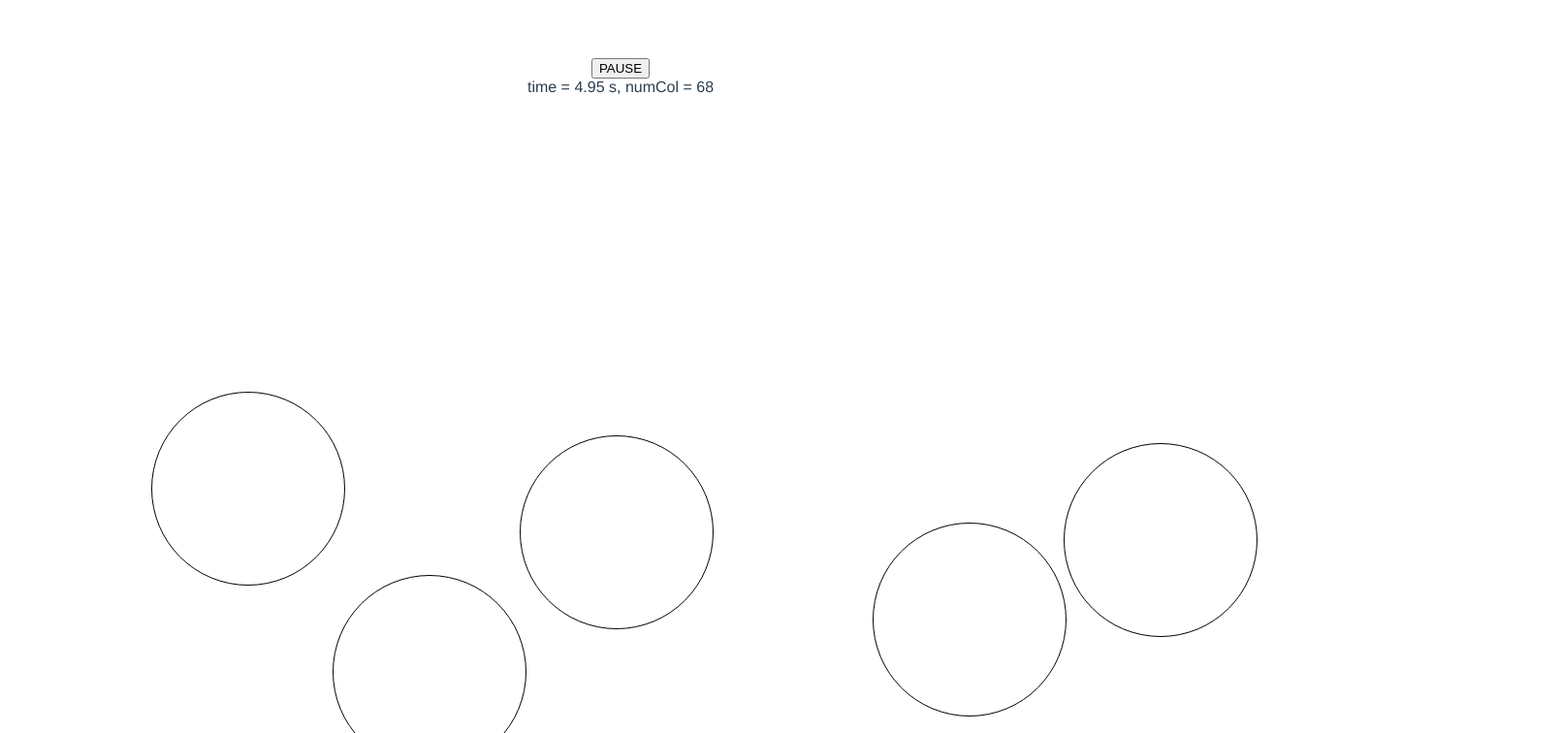
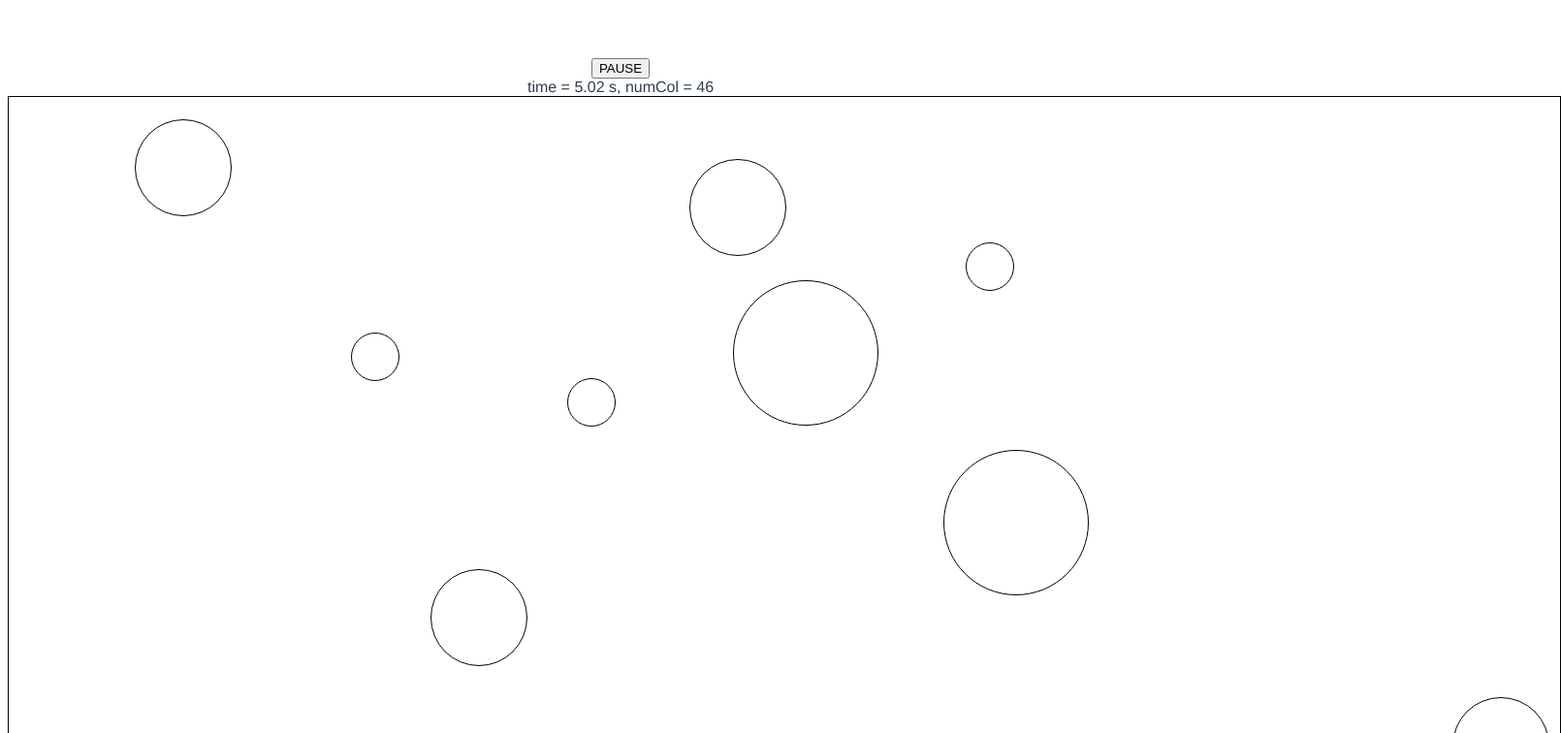
Before and after one commit to pknipp/collisions, a Vue app: page / in a window 1280 px wide. Shown: the top 756 px of the page at 97% size, 1610 px wide, since content can reach past the window. Built offline with nearby package versions, Linux system fonts and the light colour scheme.

Commit message:
Allow the diameters to vary, w/mass being proportional to diameter.

```diff
--- a/src/App.vue
+++ b/src/App.vue
@@ -4,12 +4,18 @@
     <!-- <HelloWorld msg="Welcome to my very first Vue.js App" /> -->
     <button @click="running = !running">{{running ? "PAUSE" : "START"}}</button>
     <div>time = {{time.toFixed(2)}} s, numCol = {{numCol}}</div>
-    <div class="container" v-bind:style="{width: dims[0] + 'px', height: dims[1] + 'px'}">
+    <div class="container" v-bind:style="{
+      width: dims[0] + 'px',
+      height: dims[1] + 'px',
+      borderWidth: '1px',
+      borderStyle: 'solid',
+      borderColor: 'black',
+    }">
       <div v-for="dot of dots" :key="dot.id" class="dot" v-bind:style="{
-        left:dot.rxy[0] + 'px',
-        top:dot.rxy[1] + 'px',
-        height: diameter + 'px',
-        width: diameter + 'px',
+        left:(dot.rxy[0] - dot.diameter/2) + 'px',
+        top:(dot.rxy[1] - dot.diameter/2) + 'px',
+        height: dot.diameter + 'px',
+        width: dot.diameter + 'px',
         transitionDuration: dt + 's'
       }"></div>
     </div>
@@ -31,15 +37,19 @@ export default {
       dt: 0,
       // units are px and px/s
       dots: [
-        {id: 1, rxy: [200, 300], vxy: [800, 0]},
-        {id: 2, rxy: [500, 300], vxy: [0,0]},
-        {id: 3, rxy: [600, 200], vxy: [0, 900]},
-        {id: 4, rxy: [800, 500], vxy: [500, 500]},
-        {id: 5, rxy: [1000, 100], vxy: [400, 800]},
+        {id: 1, diameter: 50, rxy: [200, 300], vxy: [80, 3]},
+        {id: 2, diameter: 100, rxy: [500, 300], vxy: [100,2]},
+        {id: 3, diameter: 150, rxy: [600, 200], vxy: [100, 90]},
+        {id: 4, diameter: 50, rxy: [800, 500], vxy: [500, 50]},
+        {id: 5, diameter: 100, rxy: [1000, 100], vxy: [40, 800]},
+        {id: 6, diameter: 50, rxy: [1200, 300], vxy: [80, 3]},
+        {id: 7, diameter: 100, rxy: [500, 700], vxy: [100,2]},
+        {id: 8, diameter: 150, rxy: [700, 700], vxy: [100, 90]},
+        {id: 9, diameter: 50, rxy: [1100, 500], vxy: [500, 50]},
+        {id: 10, diameter: 100, rxy: [1000, 100], vxy: [40, 800]},
       ],
-      diameter: 200,
       numCol: 0,
-      dims: [1500, 700],
+      dims: [1600, 800],
       running: true
     }
   },
@@ -69,16 +79,16 @@ export default {
       // 1st index: whether wall represents min or max value of coordinate
       // DRY up following code?
       if (dot.vxy[1]>=0 && dot.vxy[0]>=0) {
-        return (dot.vxy[1]*(this.dims[0]-this.diameter/2-dot.rxy[0])>dot.vxy[0]*(this.dims[1]-this.diameter/2-dot.rxy[1]))? [ 1, 1] : [0, 1];
+        return (dot.vxy[1]*(this.dims[0]-dot.diameter/2-dot.rxy[0])>dot.vxy[0]*(this.dims[1]-dot.diameter/2-dot.rxy[1]))? [ 1, 1] : [0, 1];
       }
       if (dot.vxy[1]>=0 && dot.vxy[0]<0) {
-        return (dot.vxy[1] * (dot.rxy[0]-this.diameter/2)>-dot.vxy[0]*(this.dims[1]-this.diameter/2-dot.rxy[1]))? [1, 1]: [0, 0];
+        return (dot.vxy[1] * (dot.rxy[0]-dot.diameter/2)>-dot.vxy[0]*(this.dims[1]-dot.diameter/2-dot.rxy[1]))? [1, 1]: [0, 0];
       }
       if (dot.vxy[1]<0 && dot.vxy[0]>=0) {
-        return (-dot.vxy[1]*(this.dims[0] - this.diameter/2 - dot.rxy[0])> dot.vxy[0] * (dot.rxy[1] - this.diameter/2)) ? [1, 0] : [0, 1];
+        return (-dot.vxy[1]*(this.dims[0] - dot.diameter/2 - dot.rxy[0])> dot.vxy[0] * (dot.rxy[1] - dot.diameter/2)) ? [1, 0] : [0, 1];
       }
       if (dot.vxy[1]<0 && dot.vxy[0]<0) {
-        return (-dot.vxy[1]*(dot.rxy[0]-this.diameter/2)>-dot.vxy[0] * (dot.rxy[1]-this.diameter/2)) ? [1, 0] : [0, 0];
+        return (-dot.vxy[1]*(dot.rxy[0]-dot.diameter/2)>-dot.vxy[0] * (dot.rxy[1]-dot.diameter/2)) ? [1, 0] : [0, 0];
       }
     },
     increment: function () {
@@ -90,51 +100,61 @@ export default {
           for (let j = i; j < this.dots.length; j++) {
             let dt = Infinity;
             if (j !== i) {
+              let doti = this.dots[i];
+              let dotj = this.dots[j];
               // relative velocity and position (vectors) of two dots
-              dv = this.dots[i].vxy.map((vcomp, k) => vcomp - this.dots[j].vxy[k]);
-              dr = this.dots[i].rxy.map((rcomp, k) => rcomp - this.dots[j].rxy[k]);
+              dv = doti.vxy.map((vcomp, k) => vcomp - dotj.vxy[k]);
+              dr = doti.rxy.map((rcomp, k) => rcomp - dotj.rxy[k]);
+              let totRadius = (doti.diameter + dotj.diameter) / 2;
               // coarse requirement which must be met, if inter-dot collision is to occur.
               if (dv.reduce((dot, vcomp, k) => dot + vcomp * dr[k], 0) < 0) {
                 // precise requirement for inter-dot collision
-                if (this.willCollide(this.diameter, dr, dv)) dt = this.timeToCollide(this.diameter, dr, dv);
+                if (this.willCollide(totRadius, dr, dv)) {
+                  dt = this.timeToCollide(totRadius, dr, dv);
+                  console.log(dt, totRadius, dr, dv);
+                }
               }
-              // wallIndex = 0; // this means that next collision is NOT with a wall.
             } else {
               wallIndex = this.whichWall(this.dots[i]);
               if (wallIndex[1]) {
-                dt = (this.dims[wallIndex[0]] - this.diameter / 2 - this.dots[i].rxy[wallIndex[0]]) / this.dots[i].vxy[wallIndex[0]];
+                // reflects from top & bottom walls
+                dt = (this.dims[wallIndex[0]] - this.dots[i].diameter / 2 - this.dots[i].rxy[wallIndex[0]]) / this.dots[i].vxy[wallIndex[0]];
               } else {
-                dt = -(this.dots[i].rxy[wallIndex[0]] - this.diameter / 2) / this.dots[i].vxy[wallIndex[0]];
+                // reflects from right & left walls
+                dt = -(this.dots[i].rxy[wallIndex[0]] - this.dots[i].diameter / 2) / this.dots[i].vxy[wallIndex[0]];
               }
             }
+            // update the details for the collision which'll occur next
             if (dt < dtMin) [dtMin, iMin, jMin, wallIndexMin] = [dt, i, j, [...wallIndex]];
           }
         }
         // Change each dot's coordinates until the moment of the next collision.
         this.dots.forEach((dot, i) => dot.rxy.forEach((comp, j) => this.dots[i].rxy[j] += dot.vxy[j] * dtMin));
         this.dt = dtMin;
-        let v_cm;
         if (iMin === jMin) {
           // If the collision was with a wall, negate the appropriate component of the relevant dot's velocity.
           this.dots[iMin].vxy[wallIndexMin[0]] *= -1;
         } else {
           // If the collision was between two dots, the procedure is more complicated.
-          // First, shift into center-of-mass frame of the two colliding objects.
-          v_cm = this.dots[iMin].vxy.map((vcomp, k) => (vcomp + this.dots[jMin].vxy[k])/2);
+          // First, shift into the center-of-mass frame of the two colliding objects.
+          let [doti, dotj] = [this.dots[iMin], this.dots[jMin]];
+          // Assume that each dot's mass is proportional to the square of its diameter ("colliding rods")
+          let [massi, massj] = [doti.diameter * doti.diameter, dotj.diameter * dotj.diameter];
+          let v_cm = doti.vxy.map((vcomp, k) => (massi * vcomp + massj * dotj.vxy[k]) / (massi + massj));
           let vi = this.dots[iMin].vxy.map((vcomp, k) => vcomp - v_cm[k]);
           let vj = this.dots[jMin].vxy.map((vcomp, k) => vcomp - v_cm[k]);
 
-          // Next, find vector (and squared magnitude) which points in direction of normal force
+          // Next, find the vector (and its squared magnitude) which points in direction of normal force
           dr = this.dots[iMin].rxy.map((rcomp, k) => rcomp - this.dots[jMin].rxy[k]);
           let dr2 = dr.reduce((dr2, comp) => dr2 + comp * comp, 0);
 
-          // projection of one velocity along the normal force yields the velocity transfer
-          let dot = dr.reduce((dot, rcomp, k) => dot + rcomp * vi[k], 0);
-          dv = dr.map(comp => 2 * comp * dot / dr2);
+          // projection of one momentum along the normal force yields the momentum transfer
+          let dot = dr.reduce((dot, rcomp, k) => dot + rcomp * massi * vi[k], 0);
+          let dp = dr.map(comp => 2 * comp * dot / dr2);
 
-          // transfer velocity change from one object to the other:
-          vi = vi.map((comp, k) => comp - dv[k]);
-          vj = vj.map((comp, k) => comp + dv[k]);
+          // transfer momentum from one object to the other:
+          vi = vi.map((comp, k) => comp - dp[k] / massi);
+          vj = vj.map((comp, k) => comp + dp[k] / massj);
 
           // Shift back to lab frame.
           this.dots[iMin].vxy = vi.map((vcomp, k) => vcomp + v_cm[k]);
```
